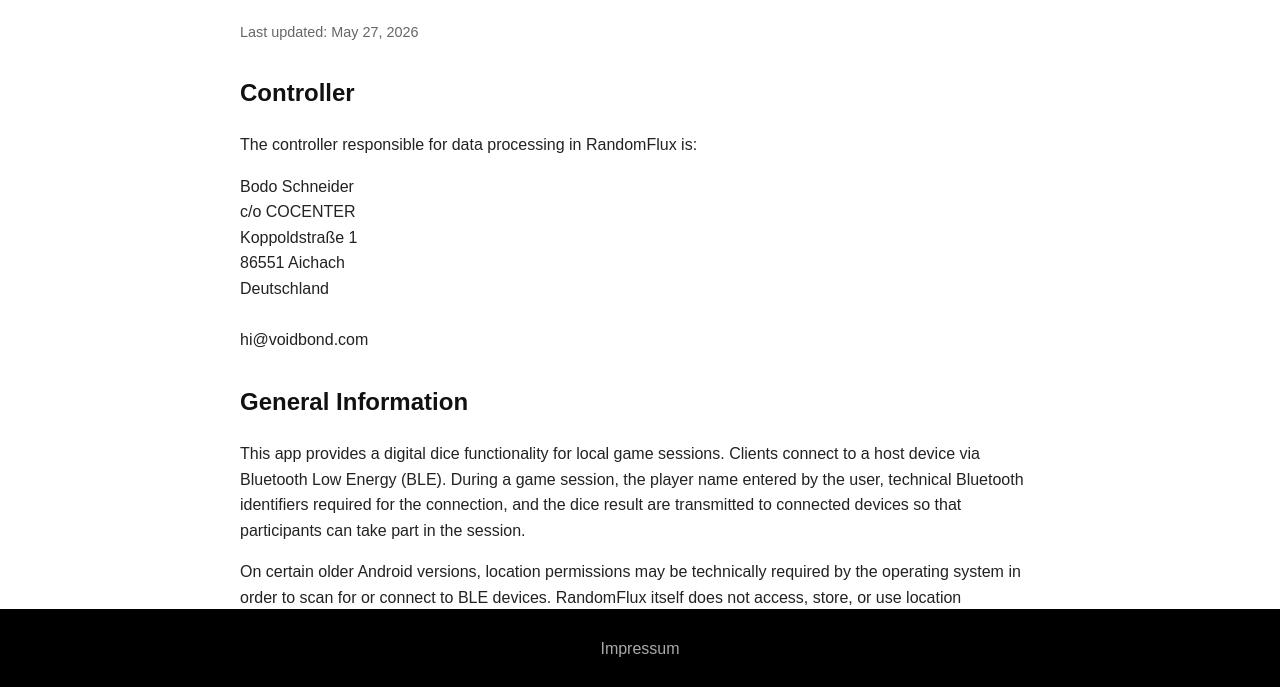
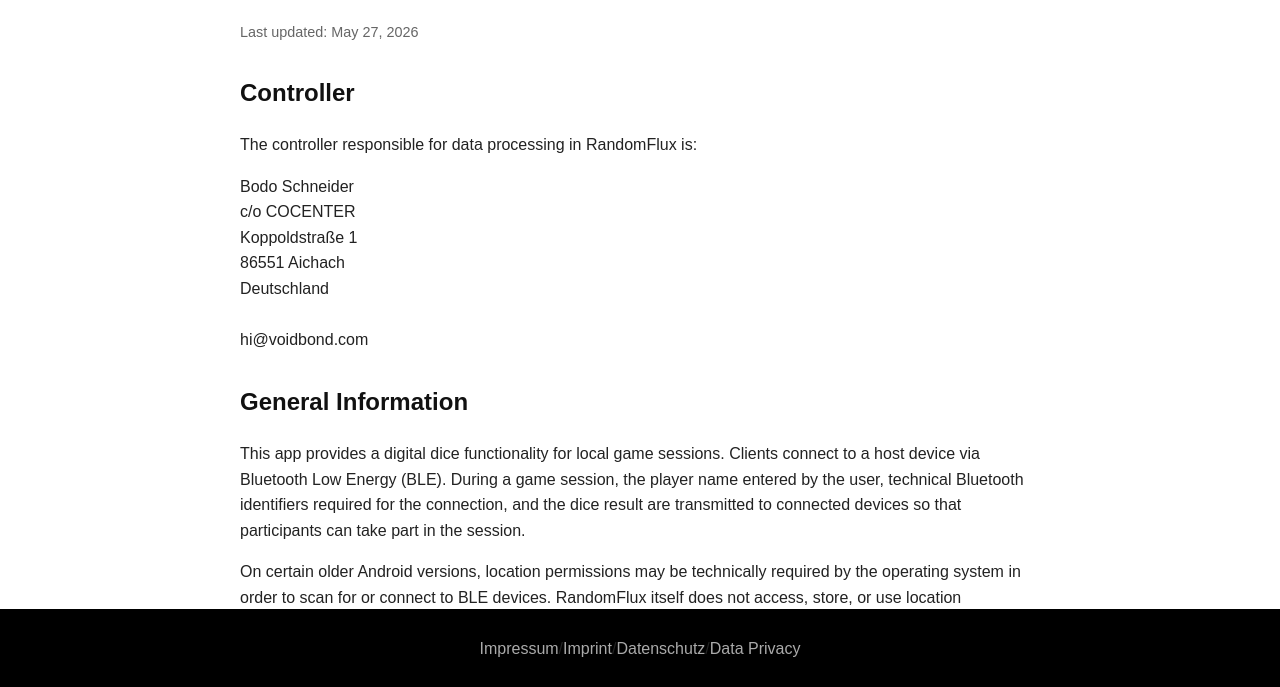
Before and after one commit to voidbondguild/voidbond-website, a plain HTML site: page randomflux/privacy-policy/index.html in a window 1280 px wide. Shown: the part 111-798 px from the top of the page. Drawn offline with Linux system fonts and the light colour scheme.

Commit message:
Update footer

```diff
--- a/randomflux/privacy-policy/index.html
+++ b/randomflux/privacy-policy/index.html
@@ -199,7 +199,13 @@
   </div>
 
   <footer>
-    <a href="https://voidbond.com/imprint">Impressum</a>
+    <a href="https://voidbond.com/voidbond/impressum" hreflang="de">Impressum</a>
+    /
+    <a href="https://voidbond.com/voidbond/imprint" hreflang="en">Imprint</a>
+    /
+    <a href="https://voidbond.com/voidbond/datenschutz" hreflang="de">Datenschutz</a>
+    /
+    <a href="https://voidbond.com/voidbond/data-privacy" hreflang="en">Data Privacy</a>
   </footer>
 
 </body>
```
